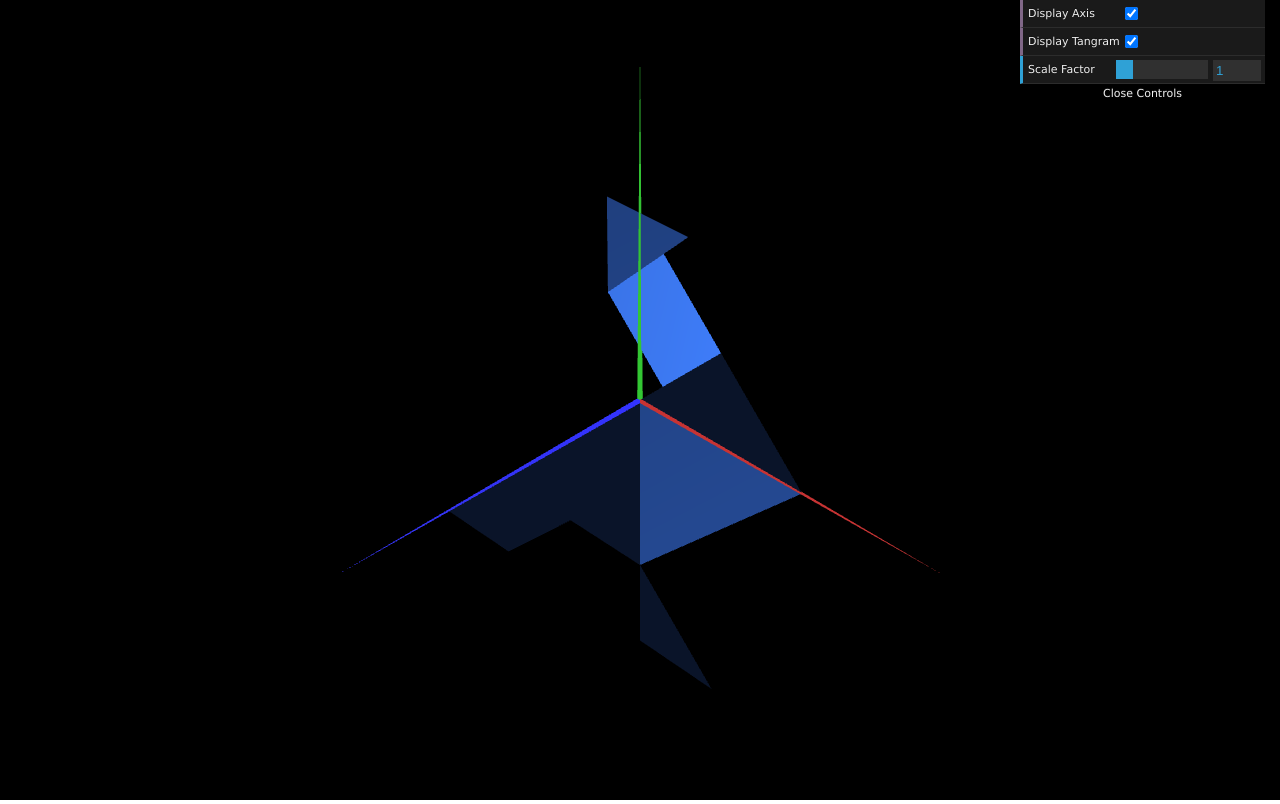
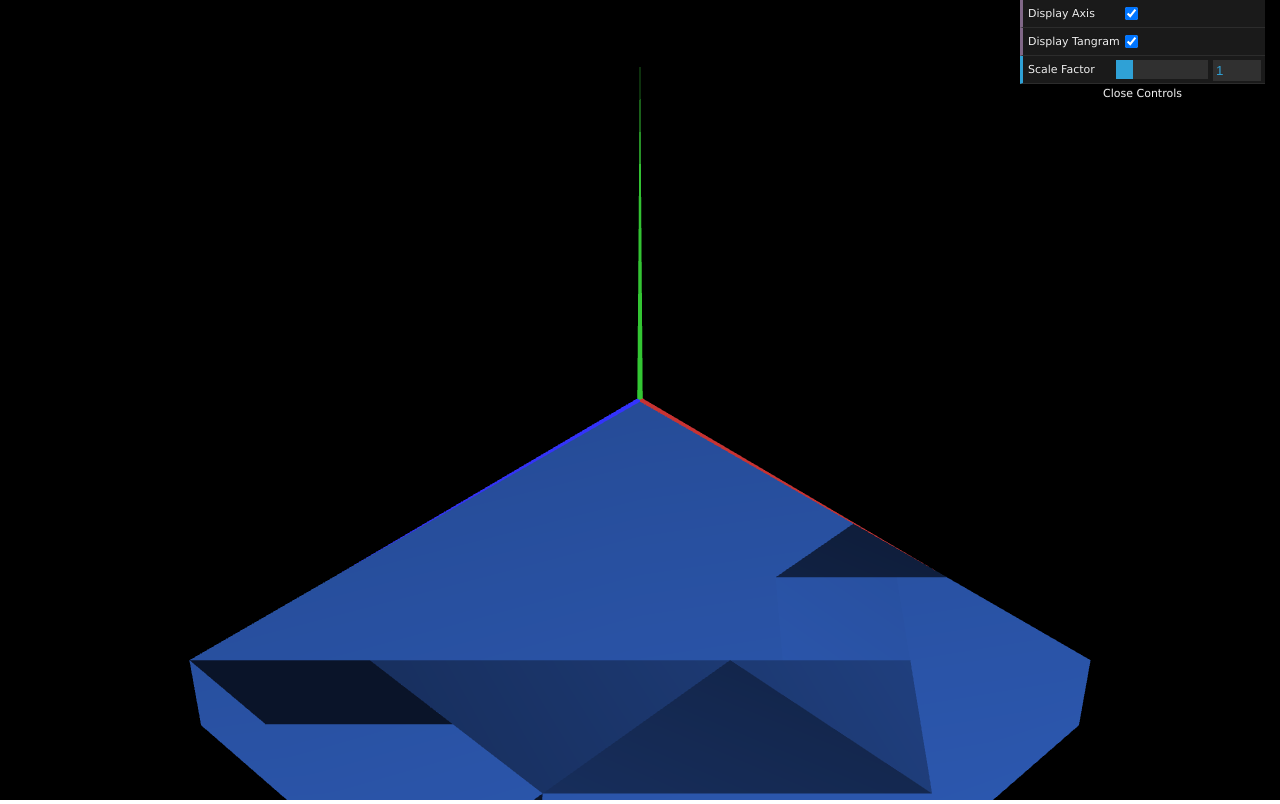
Before and after one commit to a3up/CGRA, a plain HTML site: page labs/ex2/index.html in a window 1280 px wide. Drawn offline with Linux system fonts and the light colour scheme.

Commit message:
Finishes unit cube exercise

```diff
--- a/labs/ex2/MyScene.js
+++ b/labs/ex2/MyScene.js
@@ -24,6 +24,7 @@ class MyScene extends CGFscene {
         this.axis = new CGFaxis(this);
 
         this.tangram = new MyTangram(this);
+        this.unitCube = new MyUnitCube(this);
 
         //Objects connected to MyInterface
         this.displayAxis = true;
@@ -74,9 +75,20 @@ class MyScene extends CGFscene {
         this.multMatrix(sca);
 
         // ---- BEGIN Primitive drawing section
-        if (this.displayTangram)
+        this.pushMatrix();
+        this.translate(Math.sqrt(8)+Math.sqrt(2),0,Math.sqrt(2)*2);
+        this.rotate(-Math.PI/2,1,0,0);
+
+        if(this.displayTangram)
             this.tangram.display();
 
+        this.pushMatrix();
+        this.translate(-Math.sqrt(2)/2,-Math.sqrt(2)/2,-0.501);
+        this.scale(Math.sqrt(8)*2+Math.sqrt(2),Math.sqrt(2)*3+Math.sqrt(8),1);
+        this.unitCube.display();
+        this.popMatrix();
+
+        this.popMatrix();
         // ---- END Primitive drawing section
     }
 }
--- /dev/null
+++ b/labs/ex2/MyUnitCube.js
@@ -0,0 +1,47 @@
+/**
+ * MyDiamond
+ * @constructor
+ * @param scene - Reference to MyScene object
+ */
+class MyUnitCube extends CGFobject {
+    constructor(scene) {
+        super(scene);
+        this.initBuffers();
+    }
+
+    initBuffers() {
+        this.vertices = [
+            -0.5,  0.5, -0.5,	//0 sup-esq-tras
+             0.5,  0.5, -0.5, 	//1 sup-dir-tras
+            -0.5, -0.5, -0.5,	//2 inf-esq-tras
+             0.5, -0.5, -0.5,	//3 inf-dir-tras
+             0.5, -0.5,  0.5,   //4 inf-dir-frent
+            -0.5, -0.5,  0.5,   //5 inf-esq.frent
+            -0.5,  0.5,  0.5,   //6 sup-esq-frent
+             0.5,  0.5,  0.5    //7 sup-dir-frent
+
+        ];
+
+        //Counter-clockwise reference of vertices
+        this.indices = [
+            1, 2, 0,
+            1, 3, 2,
+            4, 3, 1,
+            7, 4, 1,
+            7, 6, 4,
+            6, 5, 4,
+            5, 6, 0,
+            2, 5, 0,
+            3, 5, 2,
+            3, 4, 5,
+            6, 7, 1,
+            1, 0, 6
+        ];
+
+        //The defined indices (and corresponding vertices)
+        //will be read in groups of three to draw triangles
+        this.primitiveType = this.scene.gl.TRIANGLES;
+
+        this.initGLBuffers();
+    }
+}
--- a/labs/ex2/main.js
+++ b/labs/ex2/main.js
@@ -1,37 +1,11 @@
 //From https://github.com/EvanHahn/ScriptInclude
-include = function () {
-    function f() {
-        var a = this.readyState;
-        (!a || /ded|te/.test(a)) && (c--, !c && e && d())
-    }
+include=function(){function f(){var a=this.readyState;(!a||/ded|te/.test(a))&&(c--,!c&&e&&d())}var a=arguments,b=document,c=a.length,d=a[c-1],e=d.call;e&&c--;for(var g,h=0;c>h;h++)g=b.createElement("script"),g.src=arguments[h],g.async=!0,g.onload=g.onerror=g.onreadystatechange=f,(b.head||b.getElementsByTagName("head")[0]).appendChild(g)};
+serialInclude=function(a){var b=console,c=serialInclude.l;if(a.length>0)c.splice(0,0,a);else b.log("Done!");if(c.length>0){if(c[0].length>1){var d=c[0].splice(0,1);b.log("Loading "+d+"...");include(d,function(){serialInclude([]);});}else{var e=c[0][0];c.splice(0,1);e.call();};}else b.log("Finished.");};serialInclude.l=new Array();
 
-    var a = arguments, b = document, c = a.length, d = a[c - 1], e = d.call;
-    e && c--;
-    for (var g, h = 0; c > h; h++) g = b.createElement("script"), g.src = arguments[h], g.async = !0, g.onload = g.onerror = g.onreadystatechange = f, (b.head || b.getElementsByTagName("head")[0]).appendChild(g)
-};
-serialInclude = function (a) {
-    var b = console, c = serialInclude.l;
-    if (a.length > 0) c.splice(0, 0, a); else b.log("Done!");
-    if (c.length > 0) {
-        if (c[0].length > 1) {
-            var d = c[0].splice(0, 1);
-            b.log("Loading " + d + "...");
-            include(d, function () {
-                serialInclude([]);
-            });
-        } else {
-            var e = c[0][0];
-            c.splice(0, 1);
-            e.call();
-        }
-        ;
-    } else b.log("Finished.");
-};
-serialInclude.l = new Array();
+serialInclude(['../lib/CGF.js', 'MyDiamond.js','MyScene.js', 'MyInterface.js', 'MyTriangle.js', 'MyParallelogram.js','MyTriangleSmall.js','MyTriangleBig.js','MyTangram.js','MyUnitCube.js',
 
-serialInclude(['../lib/CGF.js', 'MyDiamond.js', 'MyScene.js', 'MyInterface.js', 'MyTriangle.js', 'MyParallelogram.js', 'MyTriangleSmall.js', 'MyTriangleBig.js', 'MyTangram.js',
-
-    main = function () {
+main=function()
+{
     var app = new CGFapplication(document.body);
     var myScene = new MyScene();
     var myInterface = new MyInterface();
```
Also changed, not shown: labs/ex2/MyTangram.js (+23 -22 lines), labs/ex2/index.html (indentation only), labs/sent/ex2-t4g13-2.png (added), 1 other file. Lines whose indentation alone changed are shown as unchanged.
